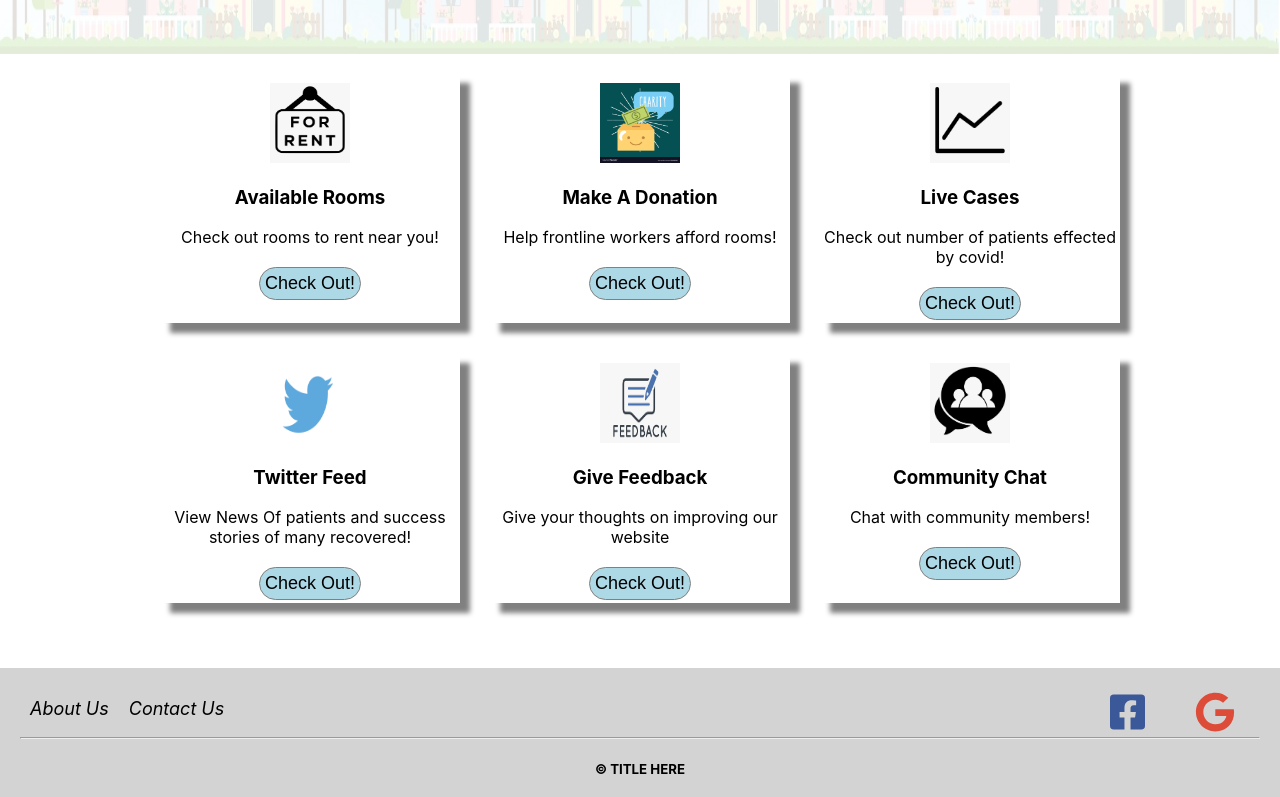
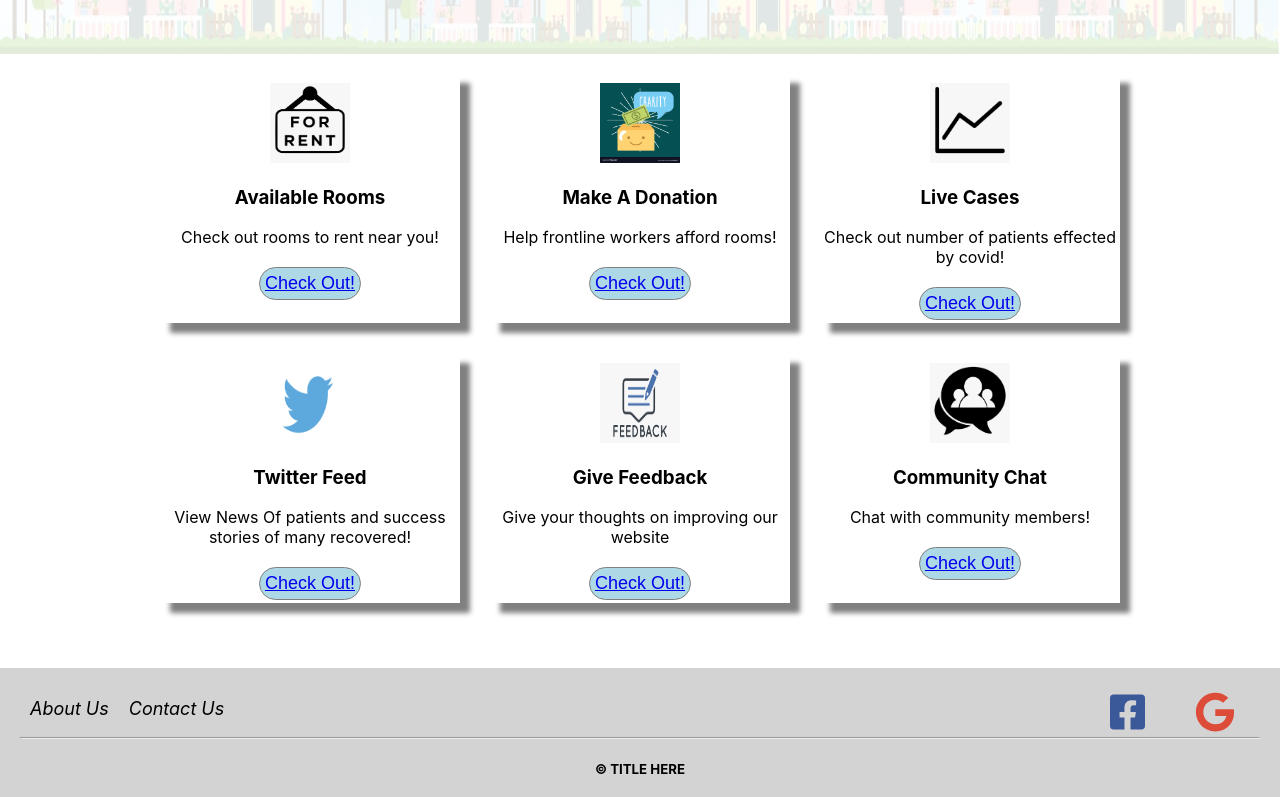
Before and after one commit to Sargunan1213/SafeZone-React-App, a React (Create React App) app: page / in a window 1280 px wide. Shown: the part 434-1231 px from the top of the page. Built offline with nearby package versions, Linux system fonts and the light colour scheme.

Commit message:
Removed all files commited by mistake and added the route to feedback from home page

```diff
--- a/src/react-components/Features/Feature/index.js
+++ b/src/react-components/Features/Feature/index.js
@@ -1,5 +1,5 @@
 import React from "react";
-
+import { Link } from "react-router-dom";
 import "./style.css";
 
 class Feature extends React.Component {
@@ -12,7 +12,9 @@ class Feature extends React.Component {
 
         <h3>{this.props.name}</h3>
         <p>{this.props.body}</p>
-        <button className="btn">Check Out!</button>
+        <button className="btn">
+          <Link to={this.props.link}>Check Out!</Link>
+        </button>
       </div>
     );
   }
--- a/src/react-components/Features/index.js
+++ b/src/react-components/Features/index.js
@@ -20,31 +20,37 @@ class Features extends React.Component {
           img_src={feature1}
           name="Available Rooms"
           body="Check out rooms to rent near you!"
+          link=""
         />
         <Feature
           img_src={feature2}
           name="Make A Donation"
           body="Help frontline workers afford rooms!"
+          link=""
         />
         <Feature
           img_src={feature3}
           name="Live Cases"
           body="Check out number of patients effected by covid!"
+          link=""
         />
         <Feature
           img_src={feature4}
           name="Twitter Feed"
           body="View News Of patients and success stories of many recovered!"
+          link=""
         />
         <Feature
           img_src={feature5}
           name="Give Feedback"
           body="Give your thoughts on improving our website"
+          link="/Feedback"
         />
         <Feature
           img_src={feature6}
           name="Community Chat"
           body="Chat with community members!"
+          link=""
         />
       </div>
     );
--- a/src/react-components/Home/index.js
+++ b/src/react-components/Home/index.js
@@ -2,9 +2,6 @@ import React from "react";
 
 import Features from "../Features";
 import Header from "../Header";
-import Feedback from "../Feedback";
-import WebsiteFeedback from "../WebsiteFeedback";
-import SendEmail from "../SendEmail";
 
 class Home extends React.Component {
   render() {
```
Also changed, not shown: src/react-components/NavBar/index.js (+10 -9 lines).
